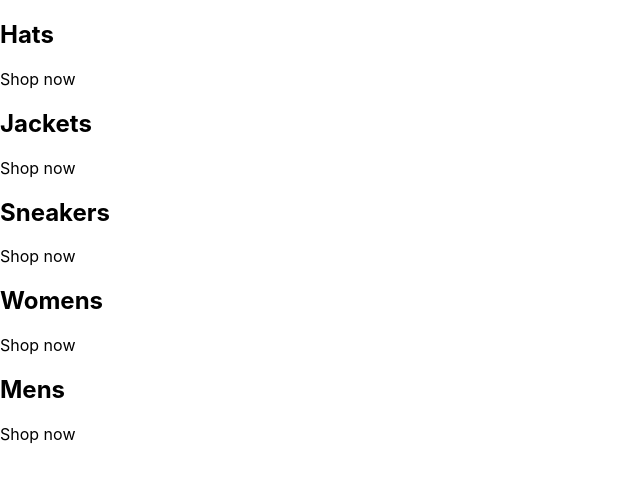
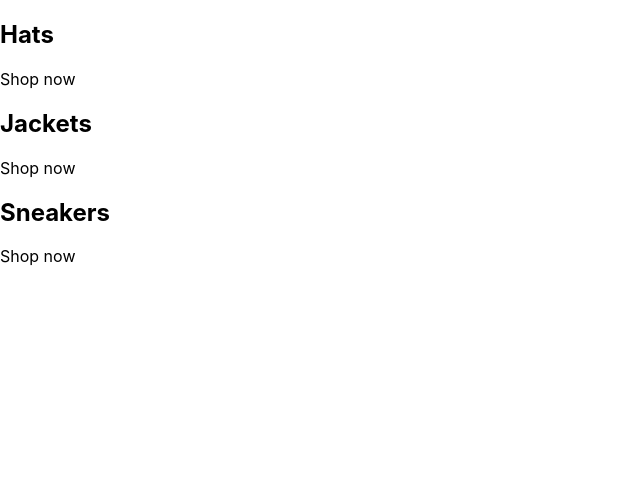
Before and after one commit to grzlz/crwn, a React (Create React App) app: page / in a window 1280 px wide. Shown: the top 482 px of the page, without its empty margins (0-640 px from the left). Built offline with nearby package versions, Linux system fonts and the light colour scheme.

Commit message:
display as an array to help me understand how map workd (returns a new array). This array can be displayed on screen

```diff
--- a/src/App.js
+++ b/src/App.js
@@ -24,14 +24,12 @@ const App = () => {
   ]
   return (
     <div className="categories-container">
-      {categories.map(category =>
-          <div className="category-container">
-            <div className="category-body-container">
-              <h2>{category.title}</h2>
-              <p>Shop now</p>
-            </div>
-          </div>
-        )}
+      {[
+        <div className="category-container"><div className="category-body-container"><h2>{categories[0].title}</h2><p>Shop now</p></div></div>,
+        <div className="category-container"><div className="category-body-container"><h2>{categories[1].title}</h2><p>Shop now</p></div></div>,
+        <div className="category-container"><div className="category-body-container"><h2>{categories[2].title}</h2><p>Shop now</p></div></div>,
+
+      ]}
 
     </div>
   );
```
